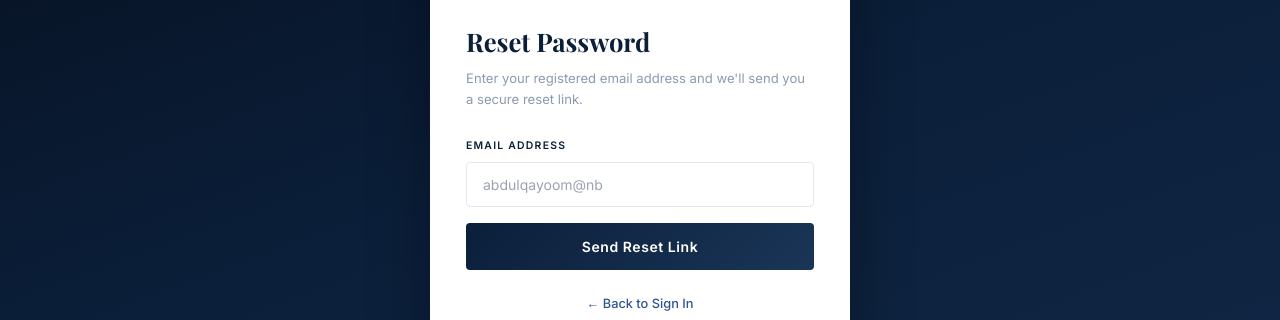
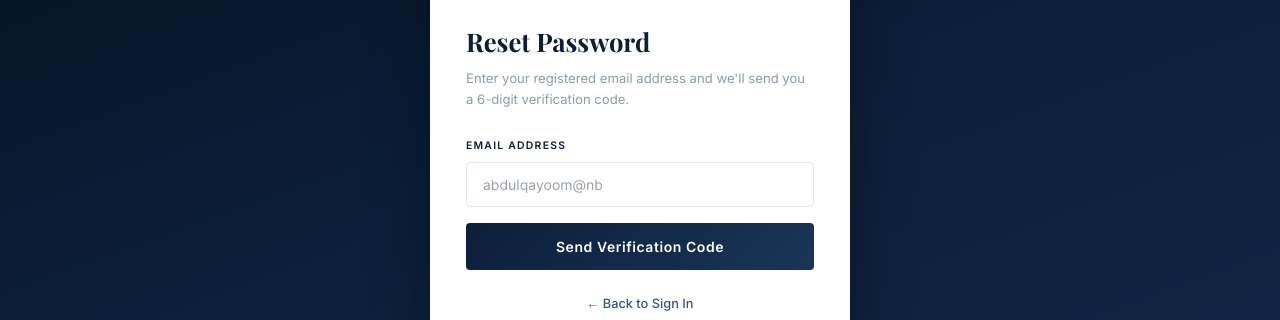
Before and after one commit to abdulqayoomjarwar2005-web/academy_web_new, a React (Vite) app in the folder frontend/: page /forgot-password in a window 1280 px wide. Shown: the part 264-584 px from the top of the page. Built offline with nearby package versions, Linux system fonts and the light colour scheme; no server answers.

Commit message:
Update ForgotPasswordPage.jsx

```diff
--- a/frontend/src/pages/ForgotPasswordPage.jsx
+++ b/frontend/src/pages/ForgotPasswordPage.jsx
@@ -1,8 +1,9 @@
 import { useState } from 'react';
-import { Link } from 'react-router-dom';
+import { Link, useNavigate } from 'react-router-dom';
 import api from '../utils/api';
 
 const ForgotPasswordPage = () => {
+  const navigate = useNavigate();
   const [email, setEmail]         = useState('');
   const [message, setMessage]     = useState('');
   const [error, setError]         = useState('');
@@ -14,6 +15,9 @@ const ForgotPasswordPage = () => {
     try {
       const { data } = await api.post('/auth/forgot-password', { email });
       setMessage(data.message);
+      setTimeout(() => {
+        navigate('/reset-password', { state: { email } });
+      }, 900);
     } catch (err) {
       setError(err.response?.data?.message || 'Something went wrong. Please try again.');
     } finally { setSubmit(false); }
@@ -48,7 +52,7 @@ const ForgotPasswordPage = () => {
               Reset Password
             </h1>
             <p style={{ fontSize: '0.82rem', color: '#8A9BB0', marginBottom: '1.75rem', lineHeight: 1.6 }}>
-              Enter your registered email address and we'll send you a secure reset link.
+              Enter your registered email address and we'll send you a 6-digit verification code.
             </p>
 
             {message && (
@@ -76,7 +80,7 @@ const ForgotPasswordPage = () => {
               </div>
               <button type="submit" disabled={isSubmitting}
                 style={{ width: '100%', padding: '0.8rem', borderRadius: 4, border: 'none', background: isSubmitting ? '#8A9BB0' : 'linear-gradient(135deg, #0B1F3A, #1A3557)', color: 'white', fontSize: '0.875rem', fontWeight: 600, cursor: isSubmitting ? 'not-allowed' : 'pointer', letterSpacing: '0.04em' }}>
-                {isSubmitting ? 'Sending…' : 'Send Reset Link'}
+                {isSubmitting ? 'Sending…' : 'Send Verification Code'}
               </button>
             </form>
 
```
